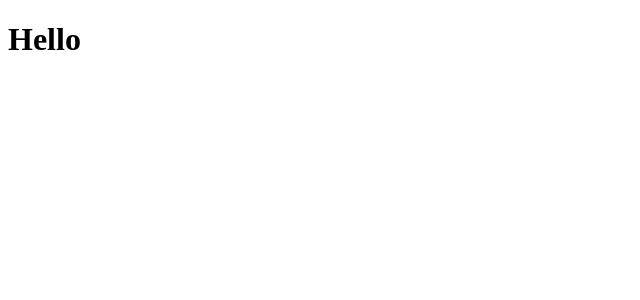
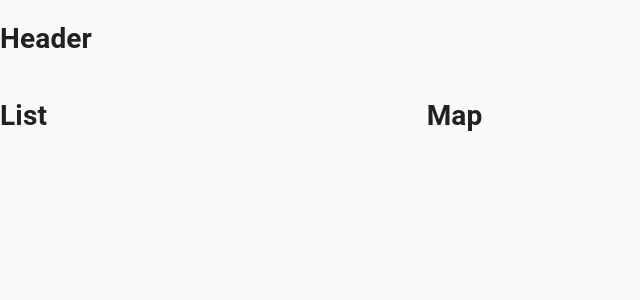
Before and after one commit to am-Anmol/travel-buddy, a React (Create React App) app: page / in a window 1280 px wide. Shown: the top 300 px of the page, without its empty margins (0-640 px from the left). Built offline with nearby package versions, Linux system fonts and the light colour scheme.

Commit message:
Created and updated header,list,map,placedetails

```diff
--- a/package.json
+++ b/package.json
@@ -3,9 +3,15 @@
   "version": "0.1.0",
   "private": true,
   "dependencies": {
+    "@material-ui/core": "^4.12.3",
+    "@material-ui/icons": "^4.11.2",
+    "@material-ui/lab": "^4.0.0-alpha.60",
+    "@react-google-maps/api": "^2.7.0",
     "@testing-library/jest-dom": "^5.16.2",
     "@testing-library/react": "^12.1.3",
     "@testing-library/user-event": "^13.5.0",
+    "axios": "^0.26.0",
+    "google-map-react": "^2.1.10",
     "react": "^17.0.2",
     "react-dom": "^17.0.2",
     "react-scripts": "5.0.0",
--- a/src/App.js
+++ b/src/App.js
@@ -1,10 +1,25 @@
 import React from "react";
+
+import { CssBaseline, Grid } from '@material-ui/core';
+
+import Header from './components/Header/Header';
+import List from './components/List/List';
+import Map from './components/Map/Map';
 
 const App = () => {
     return(
-        <div>
-            <h1>Hello</h1>
-        </div>
+        <>
+            <CssBaseline />
+            <Header />
+            <Grid container spacing={3} style={{width: '100%'}}>
+                <Grid item xs={12} md={4}>
+                    <List />
+                </Grid>
+                <Grid item xs={12} md={8}>
+                    <Map />
+                </Grid>
+            </Grid>
+        </>
     );
 }
 
--- /dev/null
+++ b/src/components/Header/Header.jsx
@@ -0,0 +1,11 @@
+import React from 'react';
+
+const Header = () => {
+    return(
+        <div>
+            <h1>Header</h1>
+        </div>
+    );
+}
+
+export default Header;
--- /dev/null
+++ b/src/components/List/List.jsx
@@ -0,0 +1,11 @@
+import React from 'react';
+
+const List = () => {
+    return(
+        <div>
+            <h1>List</h1>
+        </div>
+    );
+}
+
+export default List;
--- /dev/null
+++ b/src/components/Map/Map.jsx
@@ -0,0 +1,11 @@
+import React from 'react';
+
+const Map = () => {
+    return(
+        <div>
+            <h1>Map</h1>
+        </div>
+    );
+}
+
+export default Map;
```
Also changed, not shown: src/components/PlaceDetails/PlaceDetails.jsx (added, +11 -0 lines), src/components/Header/styles.js (added), src/components/List/styles.js (added), src/components/Map/styles.js (added), src/components/PlaceDetails/styles.js (added), 1 other file (tests, documents, lock files or other folders).
